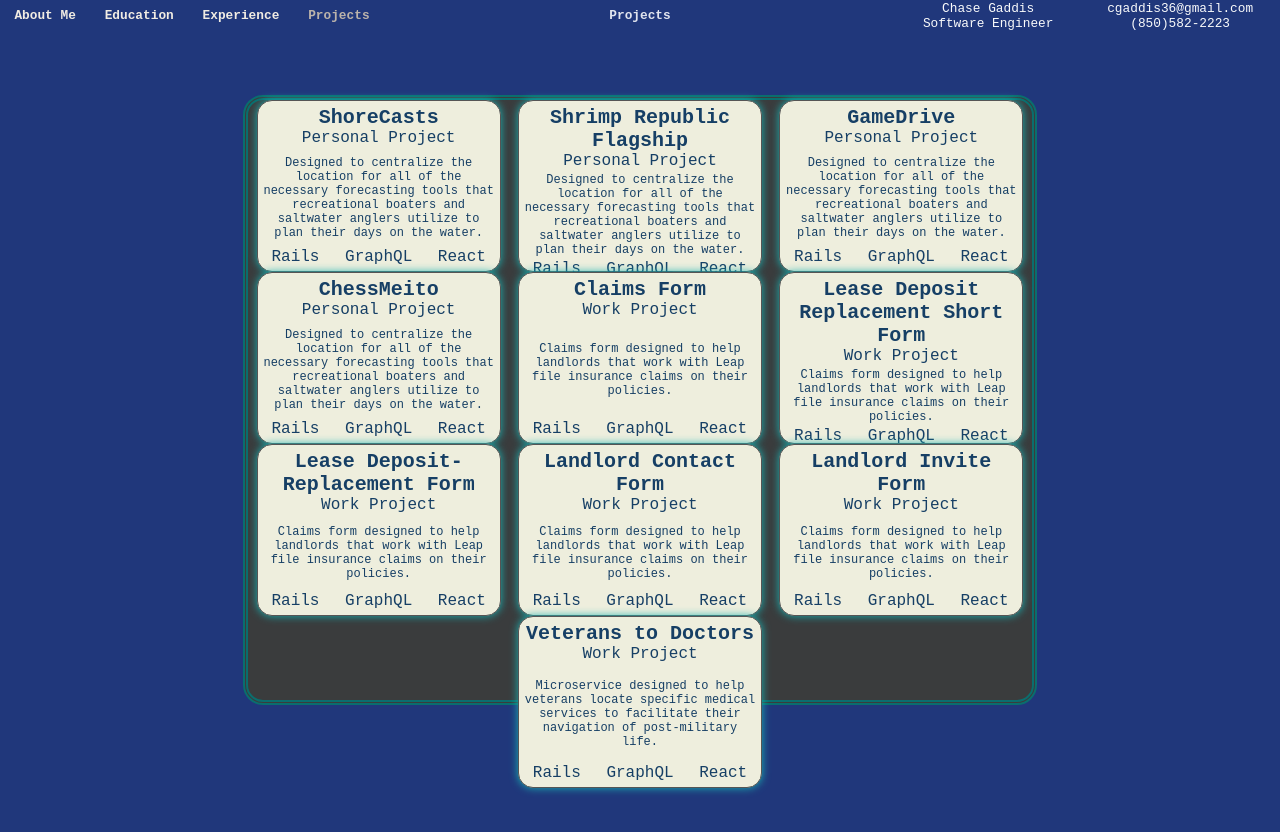
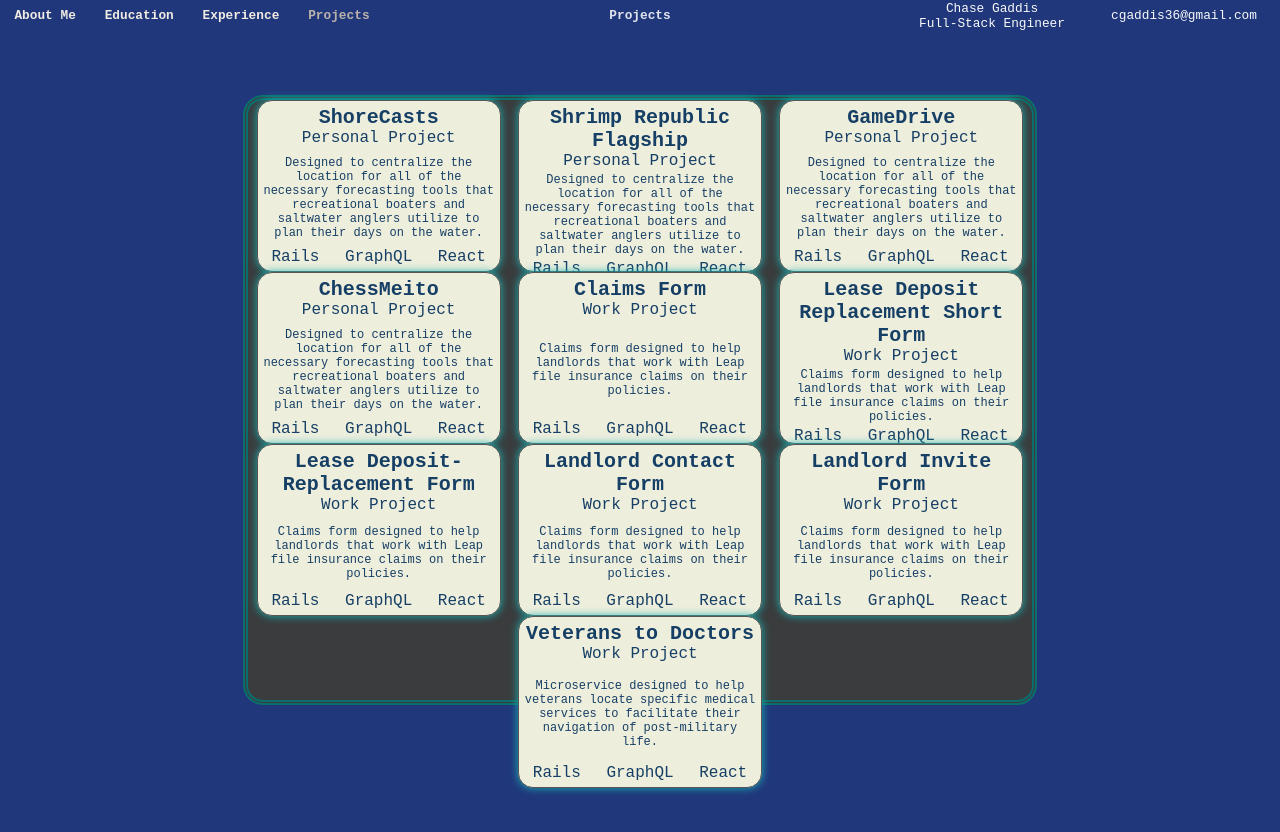
Before and after one commit to cgaddis36/portfolio-site, a React (Create React App) app: page /projects in a window 1280 px wide. Shown: the top 832 px of the page. Built offline with nearby package versions, Linux system fonts and the light colour scheme.

Commit message:
remove unused functions

```diff
--- a/src/components/features/header.js
+++ b/src/components/features/header.js
@@ -1,16 +1,10 @@
-import React from 'react'
 import styles from '../styles/header.module.css'
 import NavBar from '../features/navBar'
-import { useNavigate } from 'react-router-dom'
 
 function Header({
   active,
   title
 }) {
-  const navigate = useNavigate()
-  const swapPath = (path) => {
-    navigate(path)
-  }
   return(
     <div className={styles.top}>
       <div className={styles.header}>
@@ -26,15 +20,12 @@ function Header({
               Chase Gaddis
             </div>
             <div className={styles.role}>
-              Software Engineer
+              Full-Stack Engineer
             </div>
           </div>
           <div className={styles.headerInfoColumn}>
             <div className={styles.email}>
                 cgaddis36@gmail.com
-            </div>
-            <div className={styles.info}>
-                (850)582-2223
             </div>
            </div>
         </div>
```
